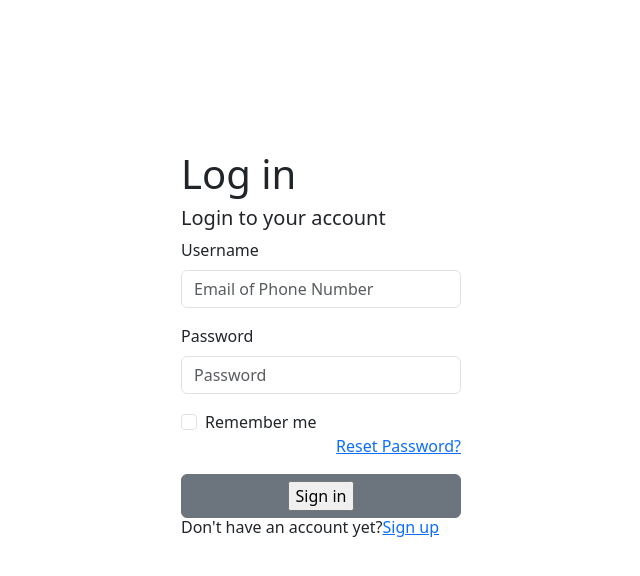
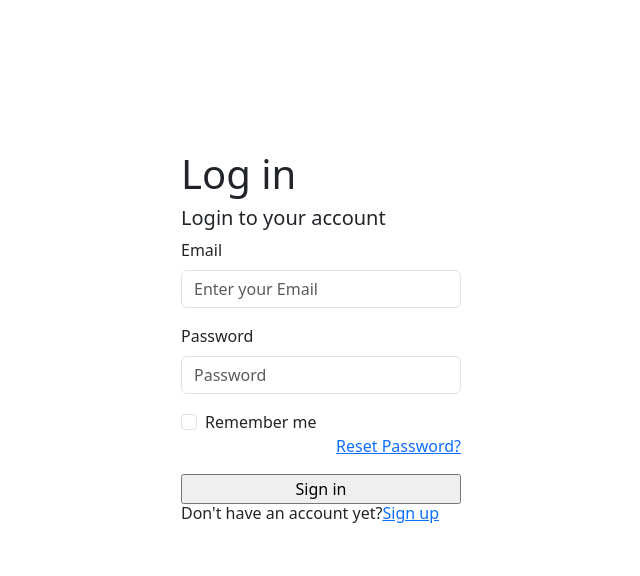
Before and after one commit to MrymAlsayed23/senior, a PHP site: page /Login.php in a window 1280 px wide. Shown: the top 576 px of the page, without its empty margins (319-959 px from the left). Run offline with PHP 8.4, Linux system fonts and the light colour scheme.

Commit message:
Update Login.php
13 mar add remember me code

```diff
--- a/Login.php
+++ b/Login.php
@@ -36,8 +36,8 @@ session_start();
             <form method="POST" name="Form" onsubmit="">
 
                 <div class="mb-3">
-                    <label for="username" class="form-label">Username</label>
-                    <input type="text" name='username' class="form-control" placeholder="Email of Phone Number" />
+                    <label for="email" class="form-label">Email</label>
+                    <input type="text" name='email' class="form-control" placeholder="Enter your Email" />
                 </div>
 
                 <div class="mb-3">
@@ -46,17 +46,14 @@ session_start();
                 </div>
 
                 <div class="mb-3 form-check">
-                    <input type="checkbox" class="form-check-input">
+                    <input type="checkbox" class="form-check-input" name="remember">
                     <label for="remember" class="form-check-label">Remember me</label>
                     <p href="#"><a href="">Reset Password?</a> </p>
                 </div>
 
 
                 <div class="d-grid gap-2">
-                    <button class="btn btn-secondary">
                     <input type="submit" name="log" value="Sign in">
-                    </button>
-
                 </div>
 
 
@@ -64,36 +61,51 @@ session_start();
 
                 <?php
                     extract($_POST);
-                if (isset($log)) {
+                    if (isset($log)) { //if the form is submitted
                         try {
                             require("connection.php");
+                            if (isset($_POST['remember'])){ //if remember me is enabled
+                                $remember = $_POST['remember'];
+                            }
                             $hpass = md5($password);
-                        $sqlStatement = "select * from users where username = :username and password = :password ;";
+                            $sqlStatement = "select * from users where email = :email and password = :password ;";
                             $stmt = $db->prepare($sqlStatement);
-                        $stmt->bindParam(':username', $usernameDB);
+                            $stmt->bindParam(':email', $emailDB);
                             $stmt->bindParam(':password', $passwordDB);
-                        $usernameDB = $username;
+                            $emailDB = $email;
                             $passwordDB = $hpass;
                             $stmt->execute();
                             $test = $stmt->fetchAll(PDO::FETCH_ASSOC);
 
+
+                            if (isset($_POST['remember'])){
+                                $remember = $_POST['remember'];
+                                $expires= time()+((60*60*24))*7;
+                                setcookie('email', $emailDB,$expires);
+                                setcookie('remember', $remember,$expires);
+                            }
+                            else{
+                                setcookie('email', "", time() - 36000);
+                                setcookie('remember', "", time() - 36000);
+                            }
+
                             if ($test) {
-                            $_SESSION['username'] = $username;
+                                $_SESSION['email'] = $email;
                                 foreach ($test as $key => $value) {
-                                $_SESSION['uid'] = $value['uid'];
-                                $_SESSION['username'];
-                                //$_SESSION['type']=$value['type'];
+                                   // $_SESSION['uid'] = $value['uid'];
+                                    $_SESSION['email'];
                                 }
 
                                 header("Location:home.php");
                                 exit();
                             }
 
-                        else echo "Invalid Username or Password";
+                            else echo "Invalid email or Password";
+
                         } catch (PDOException $ex) {
                             echo $ex->getMessage();
                         }
-                }
+                    } //end of if statement
                     ob_end_flush();
                 ?>
             </form>
```
Lines whose indentation alone changed are shown as unchanged.
